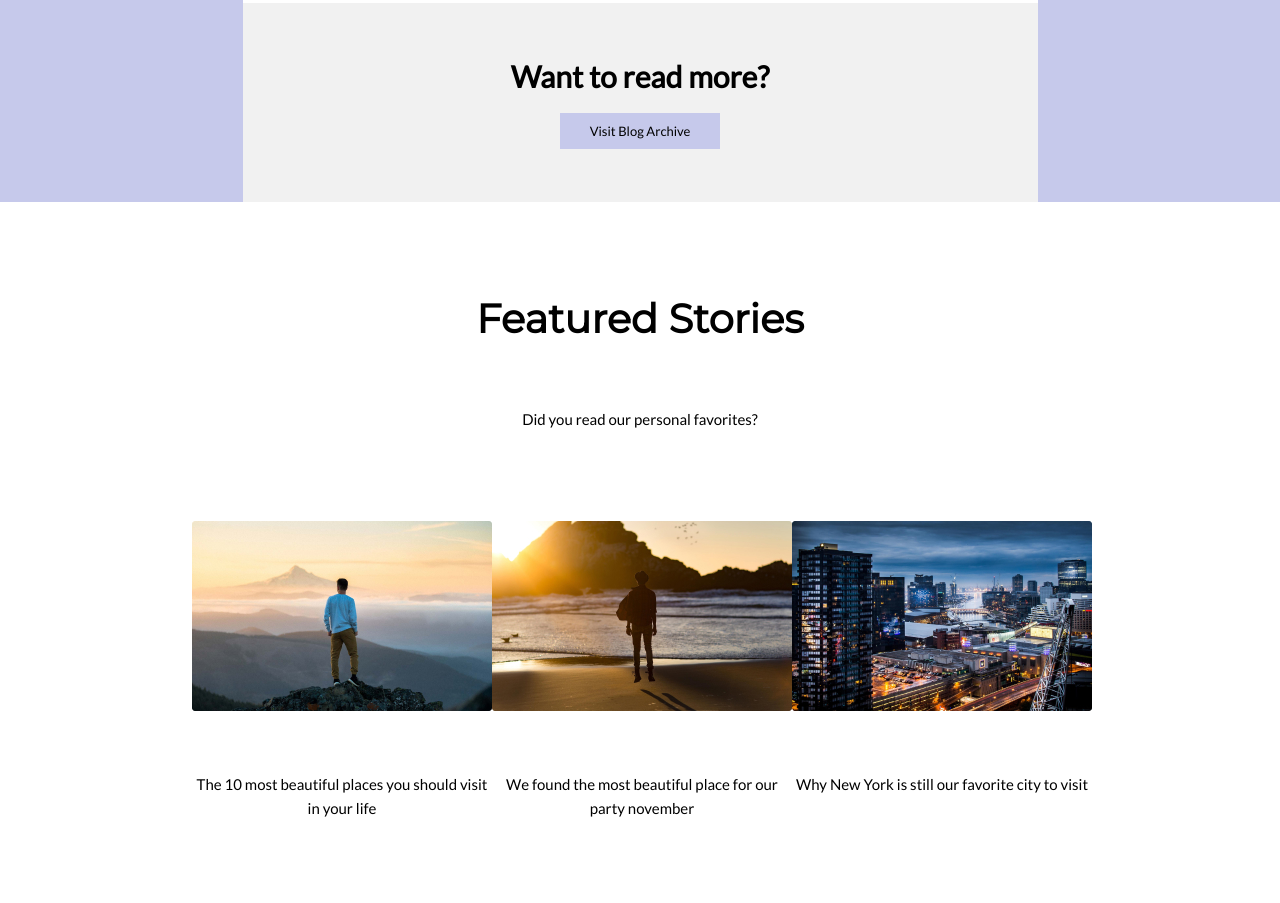
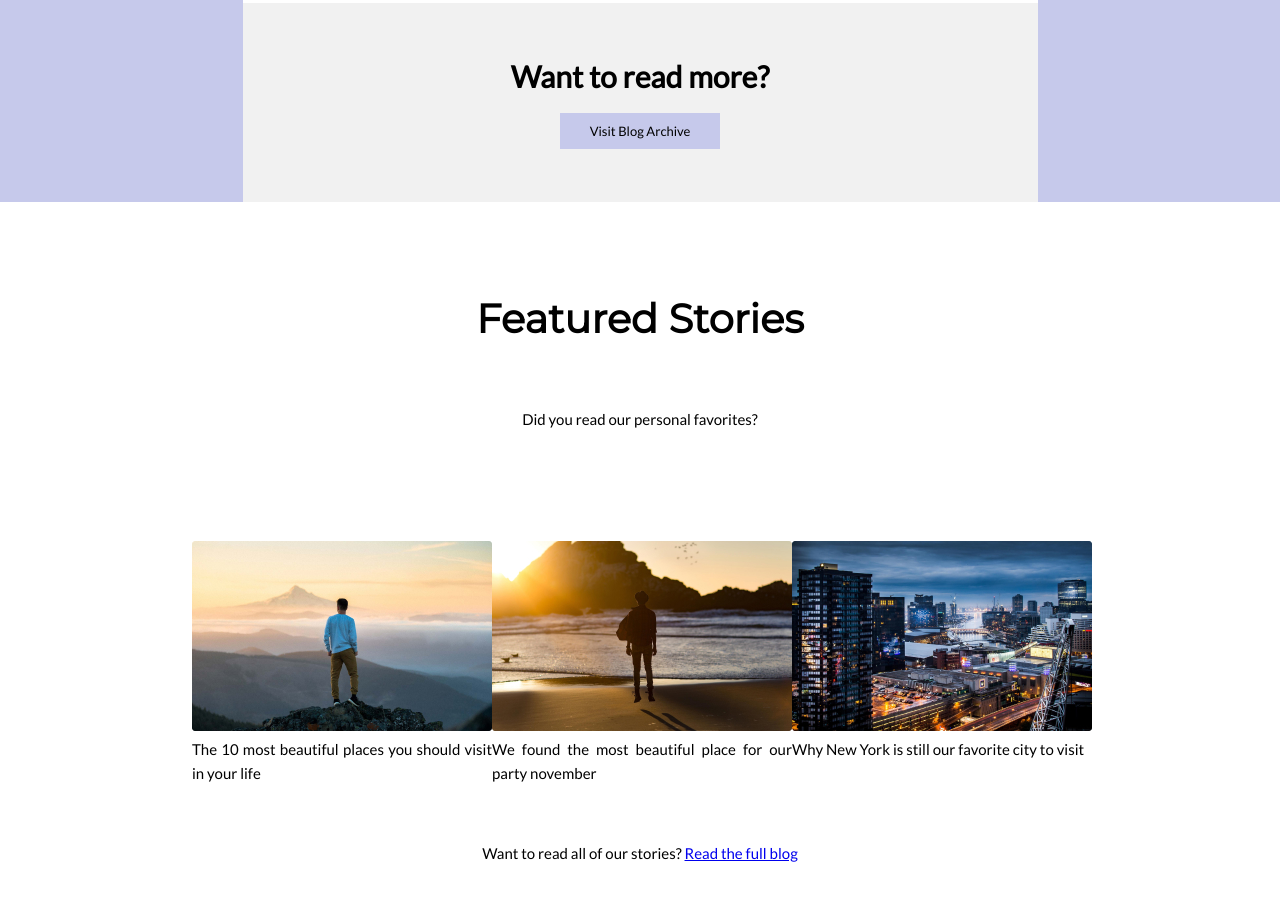
Before and after one commit to SavinDenis/Blog, a plain HTML site: page index.html in a window 1280 px wide. Shown: the part 1897-2800 px from the top of the page. Drawn offline with Linux system fonts and the light colour scheme.

Commit message:
change section p

```diff
--- a/index.html
+++ b/index.html
@@ -40,9 +40,6 @@
                     <div class="list_1" >
 
 
-
-                        <p>Luke Cage</p>
-                        <p>Data</p>
                     </div>
                     <div class="text">
                         <p>
@@ -98,16 +95,16 @@
 
                     <div class="stories_in">
                         <img src="../Blog/img/IMAGE_1.jpg" alt="1">
-                        <p>The 10 most beautiful places you should visit in your life</p>
+                        The 10 most beautiful places you should visit in your life
                     </div>
                     <div class="stories_in">
                         <img src="../Blog/img/IMAGE_2.jpg" alt="2">
-                        <p>We found the most beautiful place for our party november
-                        </p>
+                        We found the most beautiful place for our party november
+
                     </div>
                     <div class="stories_in">
                         <img src="../Blog/img/IMAGE_3.jpg" alt="3">
-                        <p>Why New York is still our favorite city to visit</p>
+                        Why New York is still our favorite city to visit
                     </div>
 
                 </div>
--- a/style/style.css
+++ b/style/style.css
@@ -216,16 +216,19 @@ h1 {
     padding: 0;
     margin: auto;
     width: 70%;
-    display: inline-flex;
+    display: flex;
+    justify-content: space-between;
 }
 
-.stories_in p {
+.stories_in {
+    width:300px ;
+    text-align: justify;
     margin-top: 20px;
-    font-family: 'Montserrat', sans-serif;
+    font-family: 'Lato', sans-serif;
     font-weight: 400;
-    font-size: 18px;
+    font-size: 15px;
     color: #000;
-    text-align: left;
+
 }
 
 .stories_in img {
```
